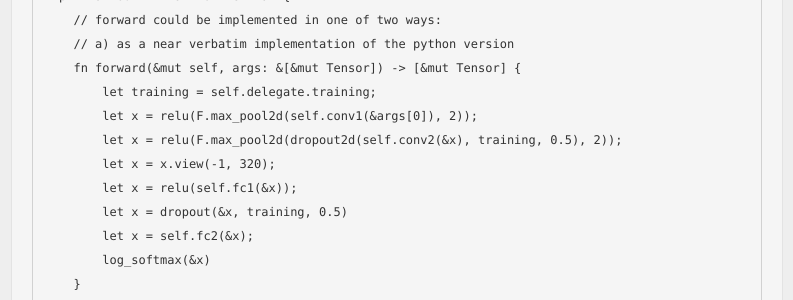
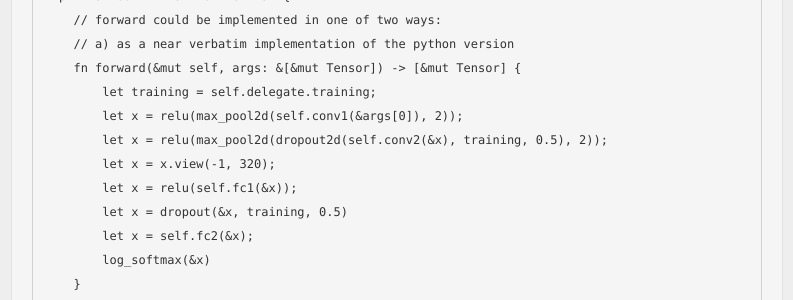
Before and after one commit to mattmacy/mattmacy.github.io, a Jekyll site: the page built from _posts/2017-05-19-Developing-A-Deep-Learning-Framework-in-Rust.md, in a window 1280 px wide and 1400 px high, scrolled down 1226 px. Shown: the part 823-1123 px from the top of the window, without its empty margins (44-837 px from the left). Built offline with Jekyll 4.4.1, drawn with Linux system fonts in a browser that asks for light colours; some of the changed text lies outside the part shown.

Commit message:
Update 2017-05-19-Developing-A-Deep-Learning-Framework-in-Rust.md

```diff
--- a/_posts/2017-05-19-Developing-A-Deep-Learning-Framework-in-Rust.md
+++ b/_posts/2017-05-19-Developing-A-Deep-Learning-Framework-in-Rust.md
@@ -74,8 +74,8 @@
         // a) as a near verbatim implementation of the python version
         fn forward(&mut self, args: &[&mut Tensor]) -> [&mut Tensor] {
             let training = self.delegate.training;
-            let x = relu(F.max_pool2d(self.conv1(&args[0]), 2));
-            let x = relu(F.max_pool2d(dropout2d(self.conv2(&x), training, 0.5), 2));
+            let x = relu(max_pool2d(self.conv1(&args[0]), 2));
+            let x = relu(max_pool2d(dropout2d(self.conv2(&x), training, 0.5), 2));
             let x = x.view(-1, 320);
             let x = relu(self.fc1(&x));
             let x = dropout(&x, training, 0.5)
@@ -175,7 +175,9 @@
         }
     }
 
-We can now recursively iterate over the children of each layer just as PyTorch does. This requirement is why we have the #[derive(<...>, ModuleParse)] and the #[module] before each field that in PyTorch has inherited from nn.Module.
+We can now recursively iterate over the children of each layer just as PyTorch does. This requirement is why we have the #[derive(<...>, ModuleParse)] and the #[ignore] before each field that is not a Module, Parameter, or implementer of ModIntf.
+
+
 
 ### Optional Named Arguments - aka kwargs
 Rust has no named optional arguments the way that Python, Ocaml, and numerous other languages do. Some on #rust say
```
Also changed, not shown: other parts of _posts/2017-05-19-Developing-A-Deep-Learning-Framework-in-Rust.md (+1 -1 lines).
